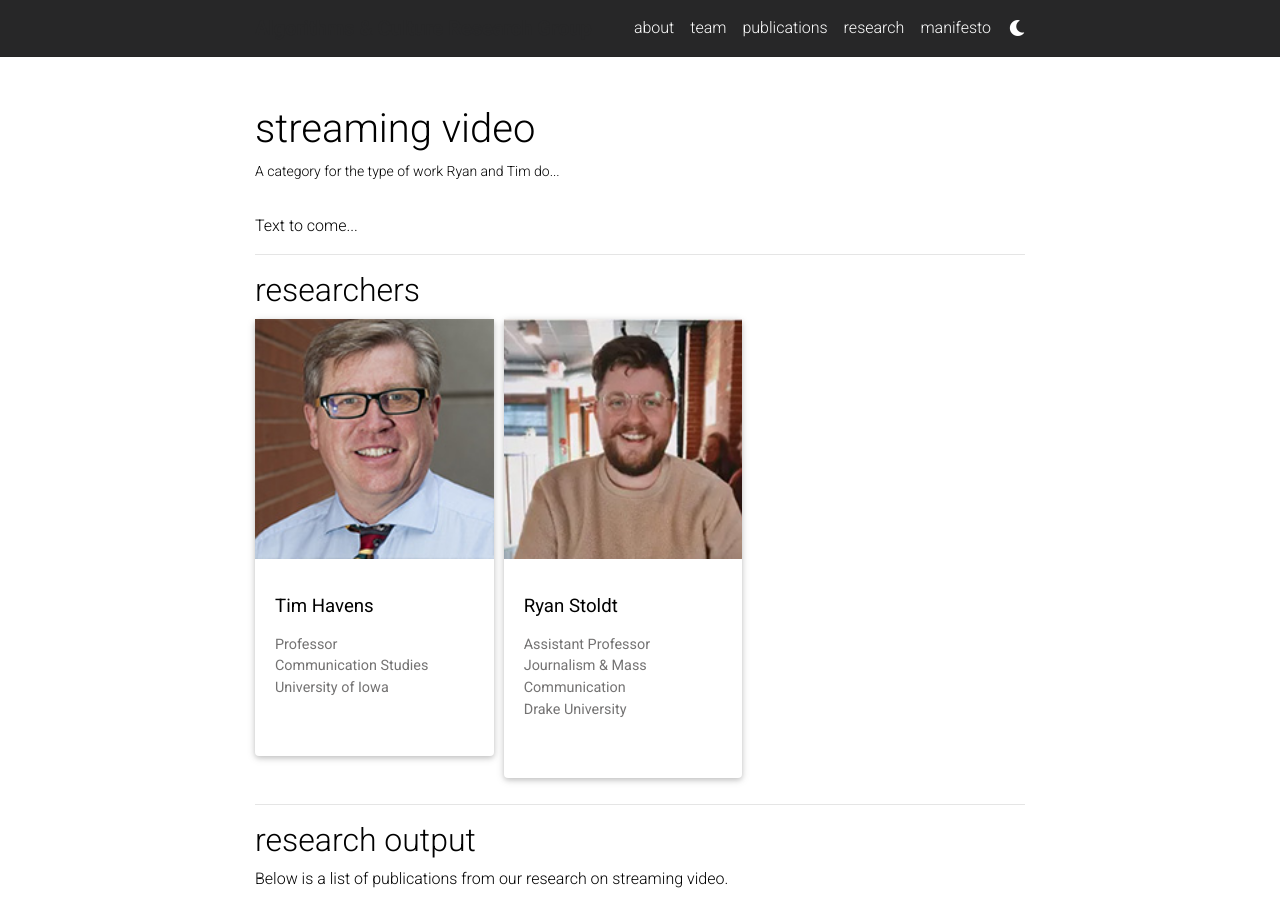
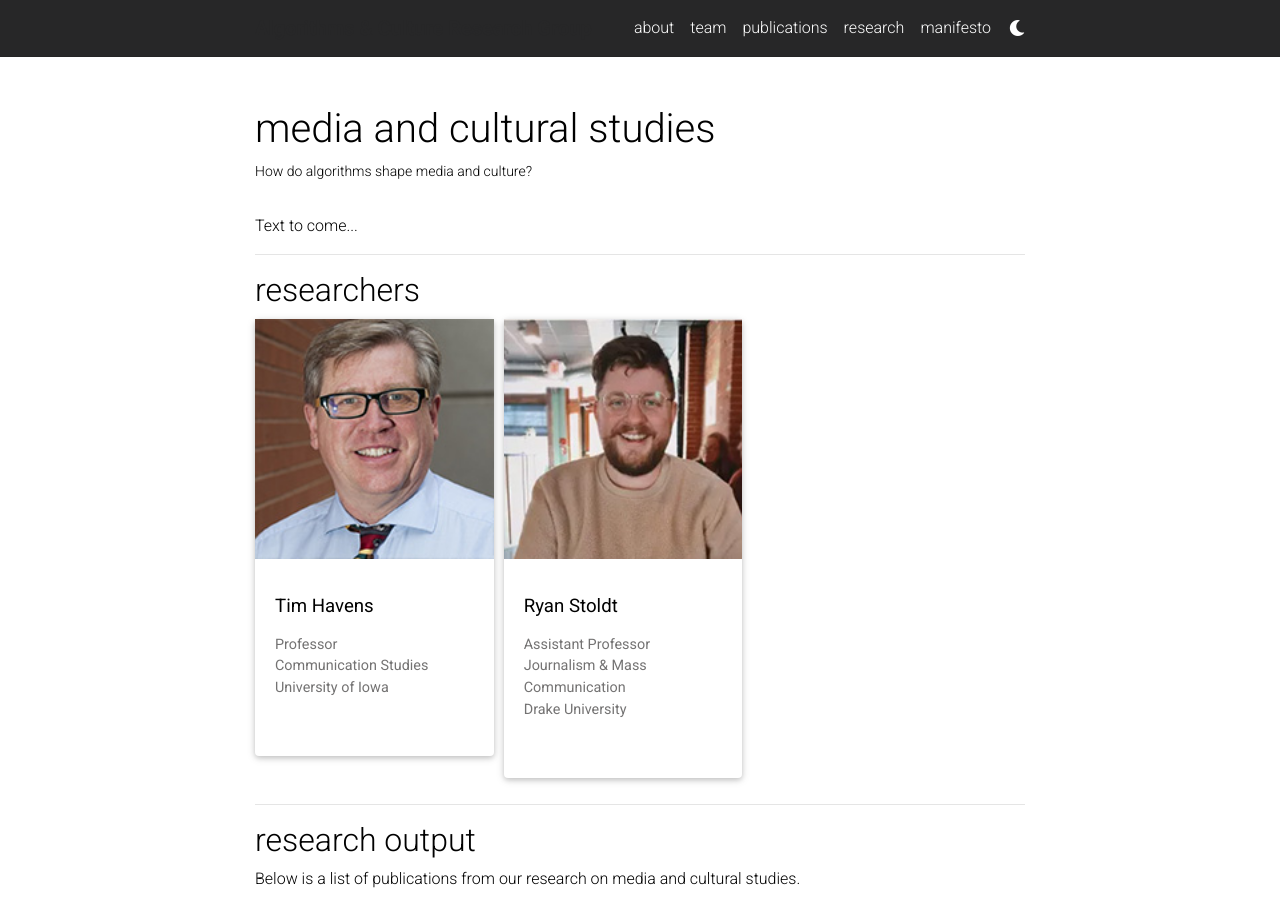
Before and after one commit to acrg-shared/acrg-shared.github.io, a Jekyll site: the page built from _projects/media.md, in a window 1280 px wide and 1126 px high, cut to the strip 0-919 px from the top of the window. Built offline with Jekyll 4.4.1, drawn with Linux system fonts in a browser that asks for light colours; comment, search, counter and statistics services are not loaded; a style sheet for code colours, icons or effects is not loaded.

Commit message:
Update and rename streaming.md to media.md

```diff
--- a/_projects/streaming.md
+++ b/_projects/media.md
@@ -1,7 +1,7 @@
 ---
 layout: page
-title: streaming video
-description: A category for the type of work Ryan and Tim do...
+title: media and cultural studies
+description: How do algorithms shape media and culture?
 img: /assets/img/midjourney/governance.png.jpg
 project: Streaming
 groups: [co-directors, faculty, students]
@@ -31,7 +31,7 @@ Text to come...
 
 <h2> research output </h2>
   <p style="text-align: justify">
-    Below is a list of publications from our research on streaming video.
+    Below is a list of publications from our research on media and cultural studies.
   </p>
 <div class="publications">
 {%- for y in page.project %}
```
